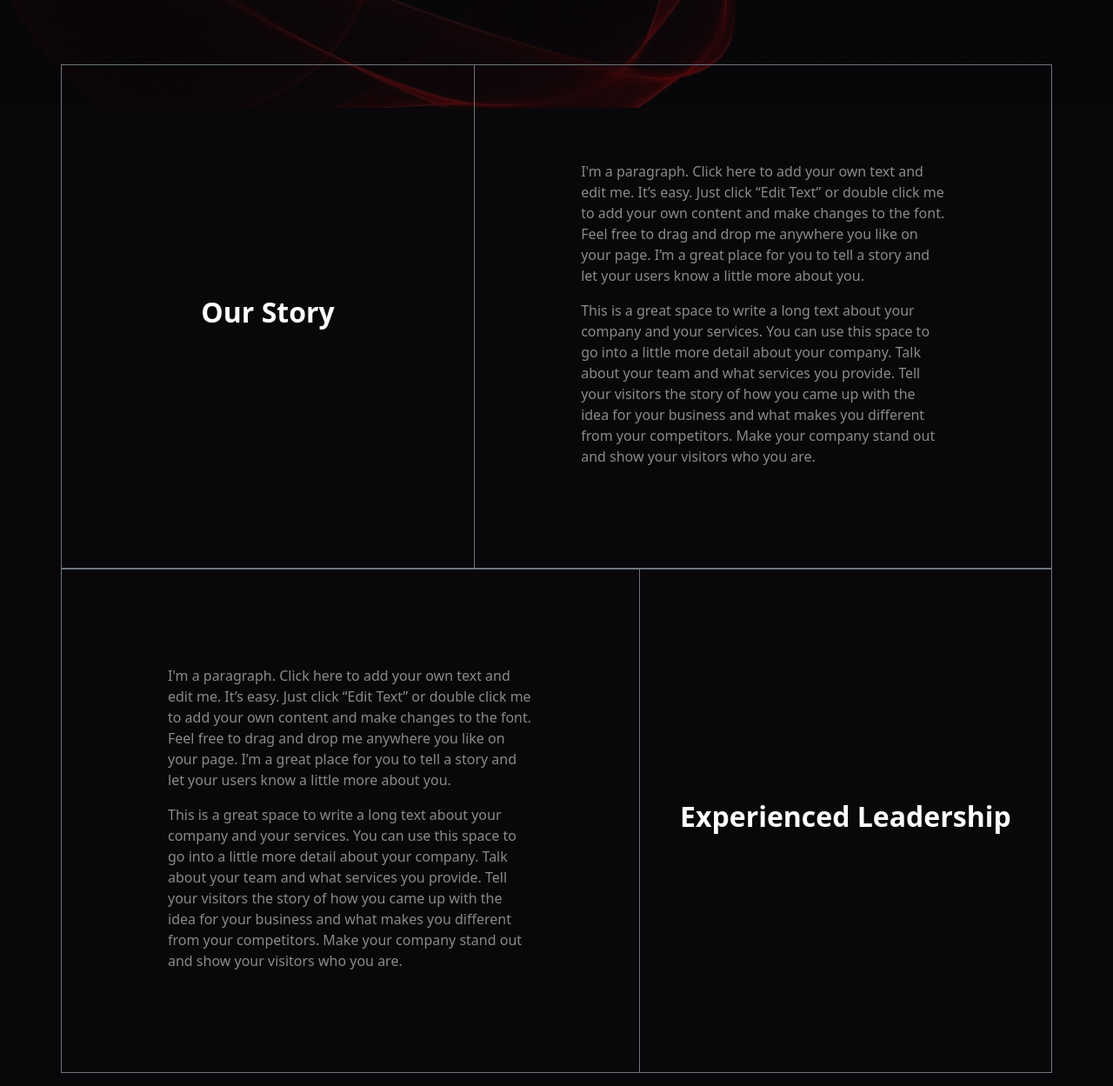
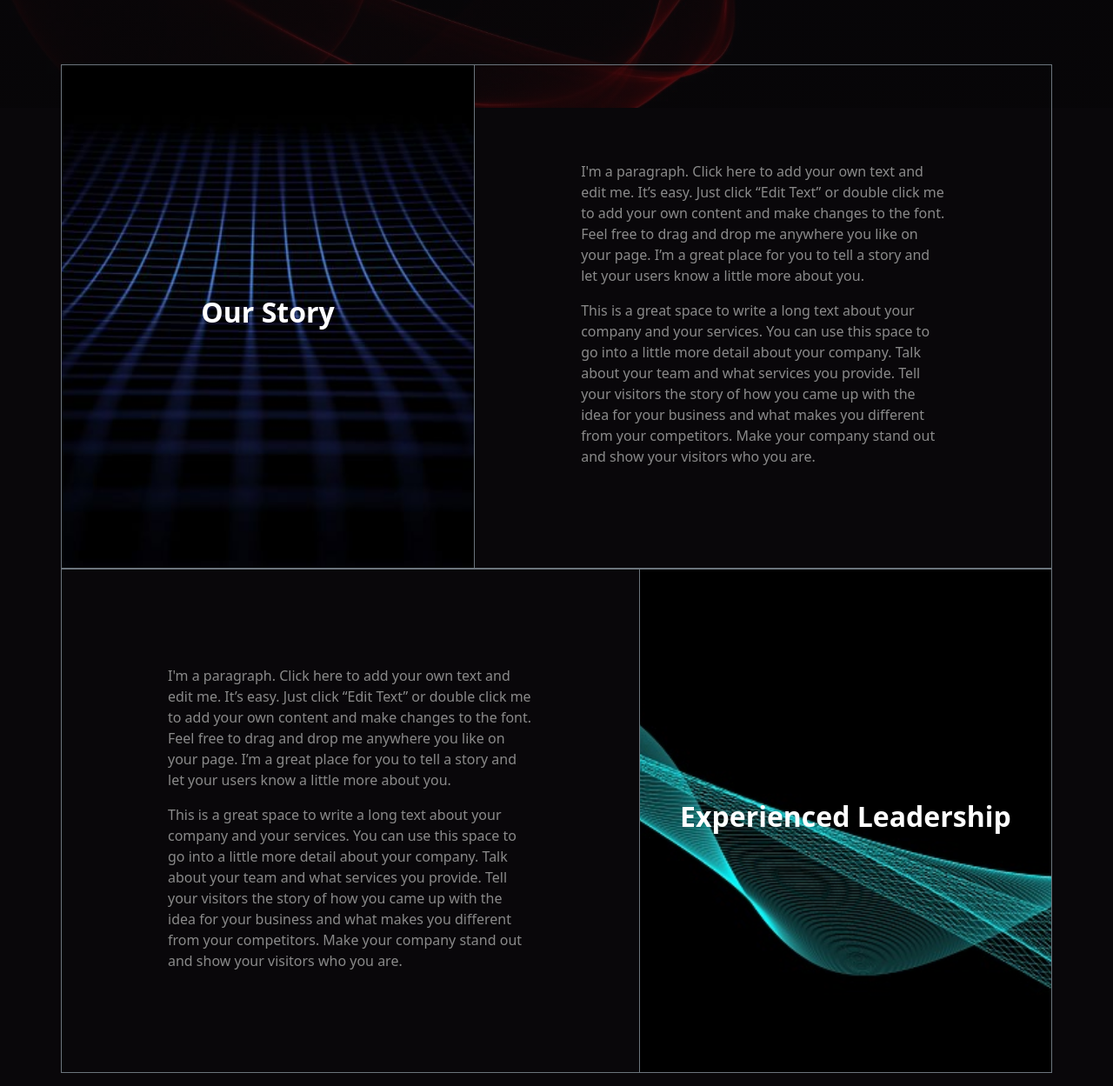
Before and after one commit to JesseCN1024/TechPage, a plain HTML site: page vision.html in a window 1280 px wide. Shown: the part 591-1840 px from the top of the page at 87% size. Drawn offline with nearby package versions, Linux system fonts and the light colour scheme.

Commit message:
fixing url directories in vision.html

```diff
--- a/vision.html
+++ b/vision.html
@@ -81,7 +81,7 @@
         <div class="container-lg translate-yt-50">
             <!-- Our Story -->
             <div class="row vision__row border border-secondary border-1 border-sm-md-0">
-                <div class="col-lg-5 col-12 desc__col-1 d-flex align-items-center justify-content-center sm-min-height-300" style="background-image: url(../img/vision__rowbg1.jpg) ;">
+                <div class="col-lg-5 col-12 desc__col-1 d-flex align-items-center justify-content-center sm-min-height-300" style="background-image: url(assets/img/vision__rowbg1.jpg) ;">
                     <h3 class="fs-2 fw-semibold text-white p-3 slide-from-bottom text-center reveal"
                         style="font-size:30px;">Our Story</h3>
                 </div>
@@ -125,7 +125,7 @@
                             stand out and show your visitors who you are.</p>
                     </div>
                 </div>
-                <div class="col-lg-5 col-12 desc__col-1 d-flex align-items-center justify-content-center sm-min-height-300 border-start border-secondary border-1 border-start-sm-md-0" style="background-image: url(../img/vision__rowbg2.jpg) ;">
+                <div class="col-lg-5 col-12 desc__col-1 d-flex align-items-center justify-content-center sm-min-height-300 border-start border-secondary border-1 border-start-sm-md-0" style="background-image: url(assets/img/vision__rowbg2.jpg) ;">
                     <h3 class="fs-2 fw-semibold text-white p-3 slide-from-bottom text-center reveal"
                         style="font-size:30px;">Experienced Leadership
                     </h3>
```
Also changed, not shown: 1 other file.
